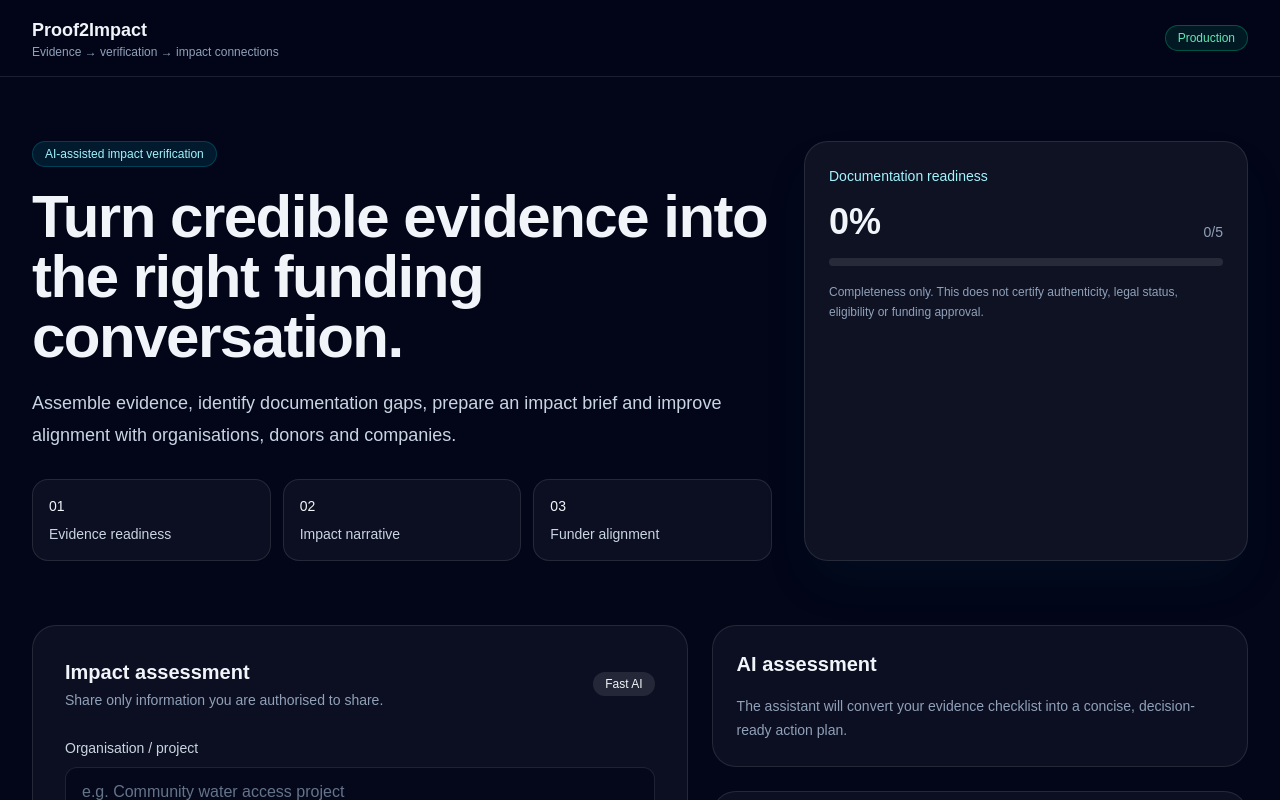
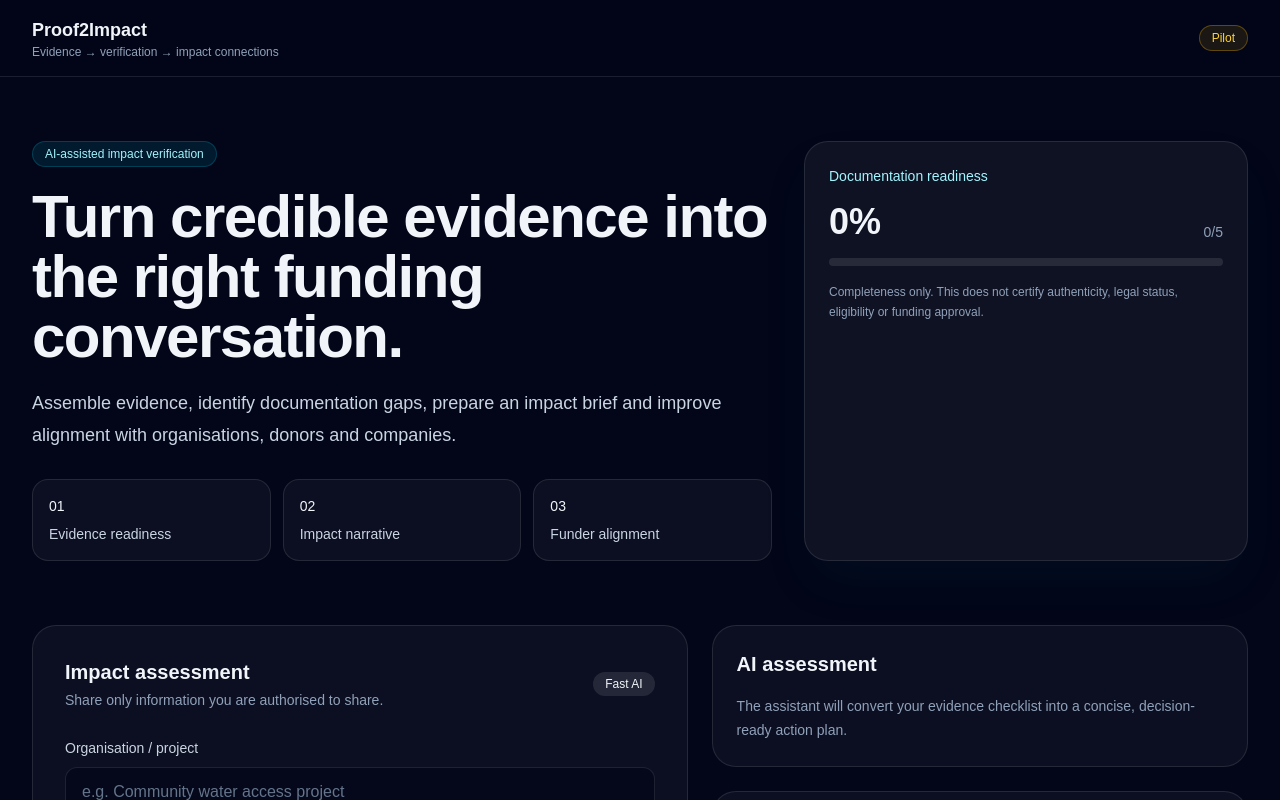
Before and after one commit to MichaelDi555X/proof2impact, a Next.js app in the folder web/: page / in a window 1280 px wide. Shown: the top 800 px of the page. Built offline with nearby package versions, Linux system fonts and the light colour scheme.

Commit message:
fix(web): label unreleased experience as pilot

```diff
--- a/web/app/page.tsx
+++ b/web/app/page.tsx
@@ -46,7 +46,7 @@
       <header className="border-b border-white/10 bg-slate-950/90 backdrop-blur">
         <div className="mx-auto flex max-w-7xl items-center justify-between px-5 py-4 lg:px-8">
           <div><p className="text-lg font-bold">Proof2Impact</p><p className="text-xs text-slate-400">Evidence → verification → impact connections</p></div>
-          <span className="rounded-full border border-emerald-400/30 bg-emerald-400/10 px-3 py-1 text-xs text-emerald-300">Production</span>
+          <span className="rounded-full border border-amber-400/30 bg-amber-400/10 px-3 py-1 text-xs text-amber-300">Pilot</span>
         </div>
       </header>
 
```
